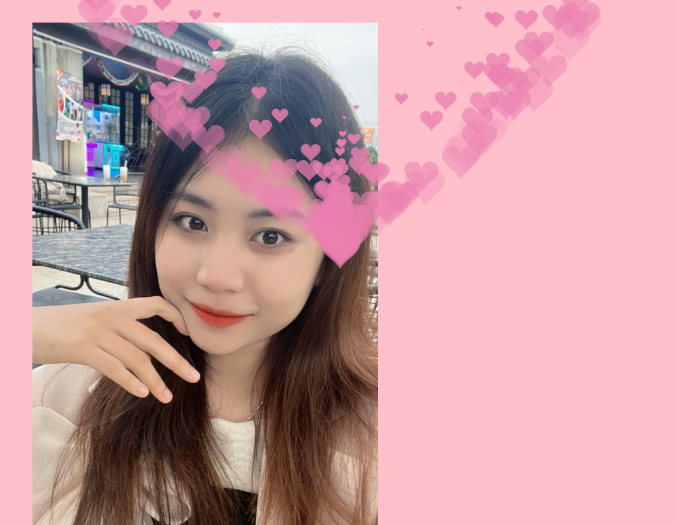
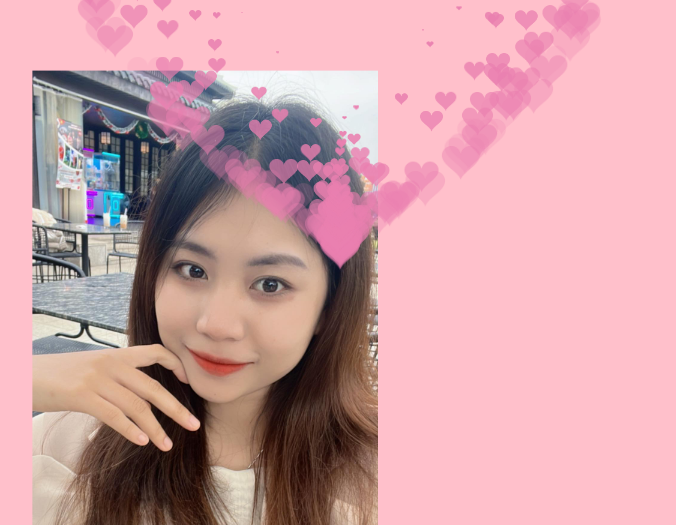
Before and after one commit to tuanda24/tuanda24.github.io, a plain HTML site: page heart.html in a window 1280 px wide. Shown: the part 427-952 px from the top of the page, without its empty margins (300-976 px from the left). Drawn offline with Linux system fonts and the light colour scheme.

Commit message:
Update heart.html

```diff
--- a/heart.html
+++ b/heart.html
@@ -49,7 +49,7 @@
                     height: 2048px;
                     scale: 0.3;
                     position: absolute;
-                    top: 5%;
+                    top: 11%;
                     left: 8%;
                     transform: translate(-50%, -50%);
             }
```
